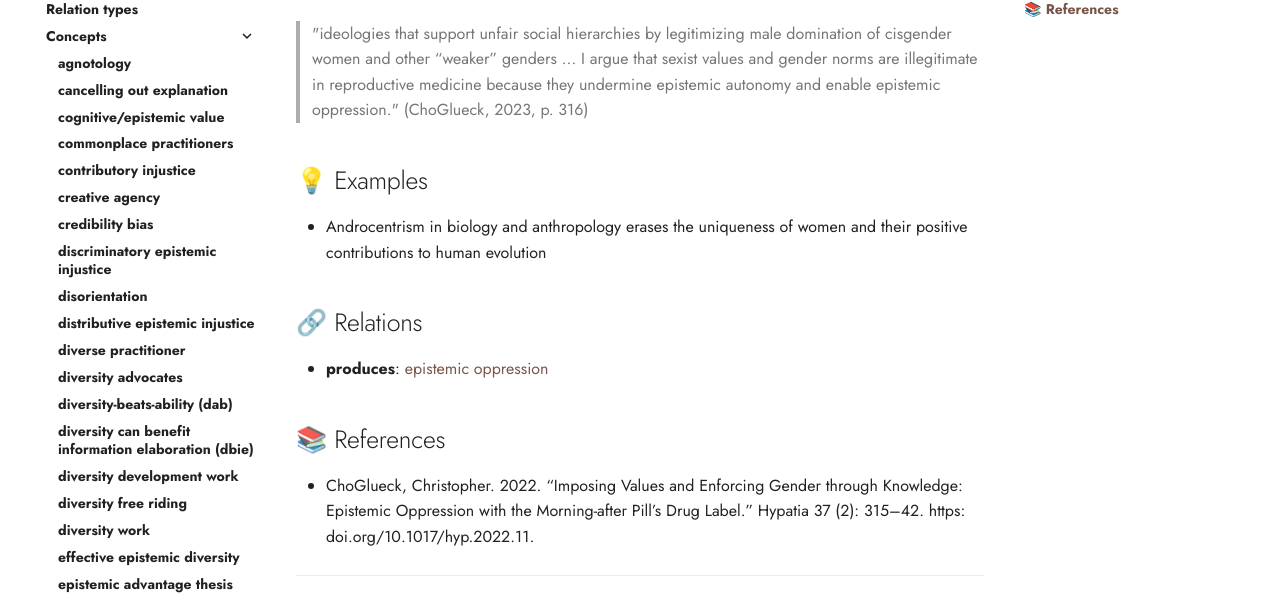
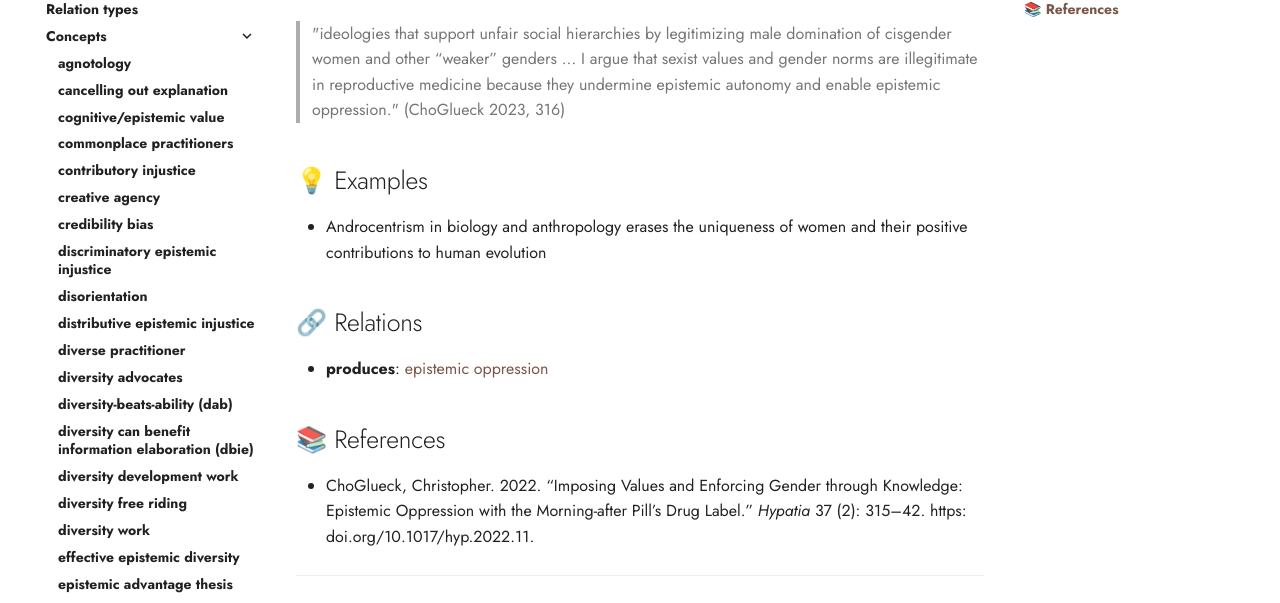
Before and after one commit to conceptcartography/conceptcartography, an MkDocs documentation site: the page built from docs/concepts/sexist-values.md, in a window 1280 px wide. Shown: the part 210-813 px from the top of the page. Built offline with MkDocs 1.6.1 and Material for MkDocs 9.7.7, drawn with Linux system fonts in a browser that asks for light colours; comment, search, counter and statistics services are not loaded; the version menu is left out.

```diff
--- a/docs/concepts/sexist-values.md
+++ b/docs/concepts/sexist-values.md
@@ -2,7 +2,7 @@
 
 ## 📖 Definitions
 
-> "ideologies that support unfair social hierarchies by legitimizing male domination of cisgender women and other “weaker” genders ... I argue that sexist values and gender norms are illegitimate in reproductive medicine because they undermine epistemic autonomy and enable epistemic oppression." (ChoGlueck, 2023, p. 316)
+> "ideologies that support unfair social hierarchies by legitimizing male domination of cisgender women and other “weaker” genders ... I argue that sexist values and gender norms are illegitimate in reproductive medicine because they undermine epistemic autonomy and enable epistemic oppression." (ChoGlueck 2023, 316)
 
 ## 💡 Examples
 
@@ -14,7 +14,7 @@
 
 ## 📚 References
 
-- ChoGlueck, Christopher. 2022. “Imposing Values and Enforcing Gender through Knowledge: Epistemic Oppression with the Morning-after Pill’s Drug Label.” Hypatia 37 (2): 315–42. https: doi.org/10.1017/hyp.2022.11.
+- ChoGlueck, Christopher. 2022. “Imposing Values and Enforcing Gender through Knowledge: Epistemic Oppression with the Morning-after Pill’s Drug Label.” _Hypatia_ 37 (2): 315–42. https: doi.org/10.1017/hyp.2022.11.
 
 ---
 
```
